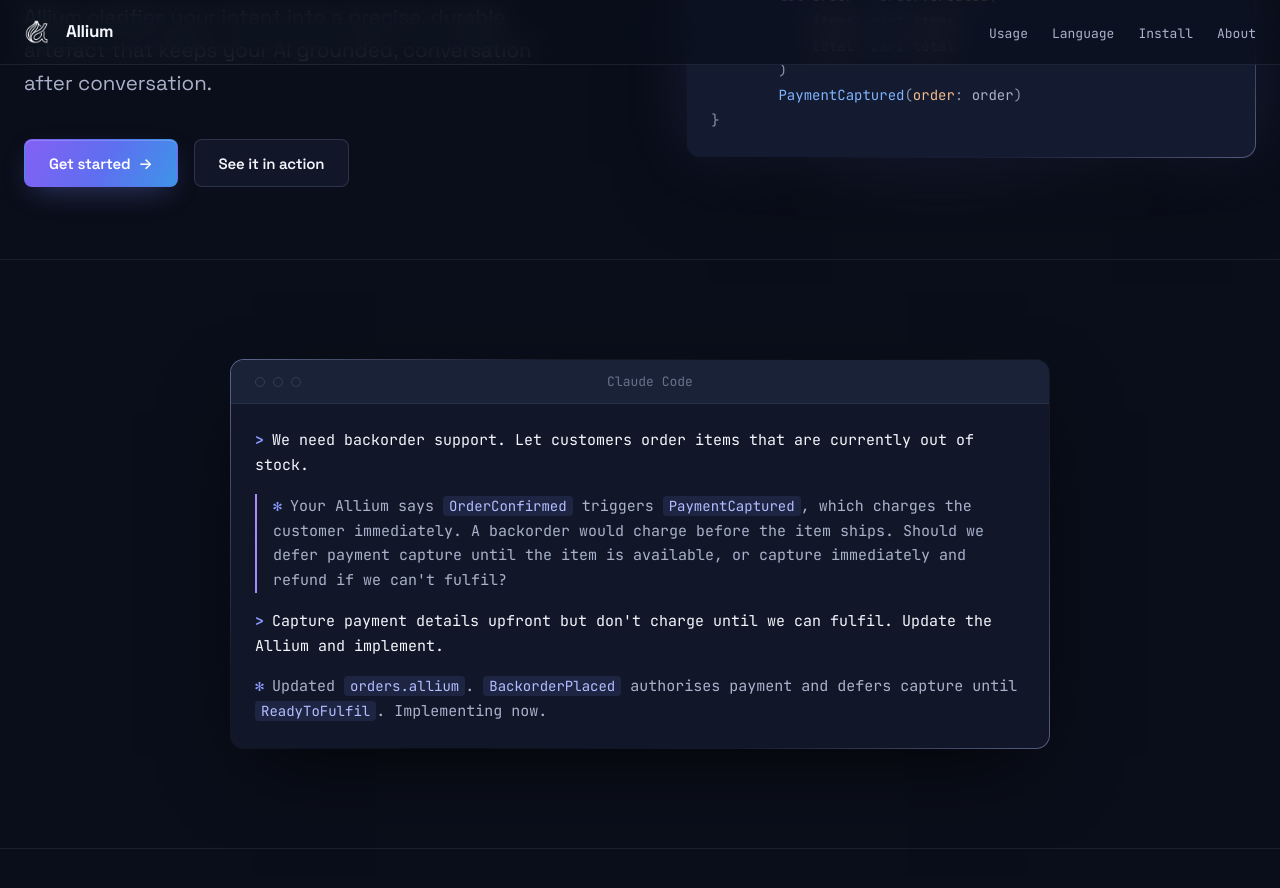
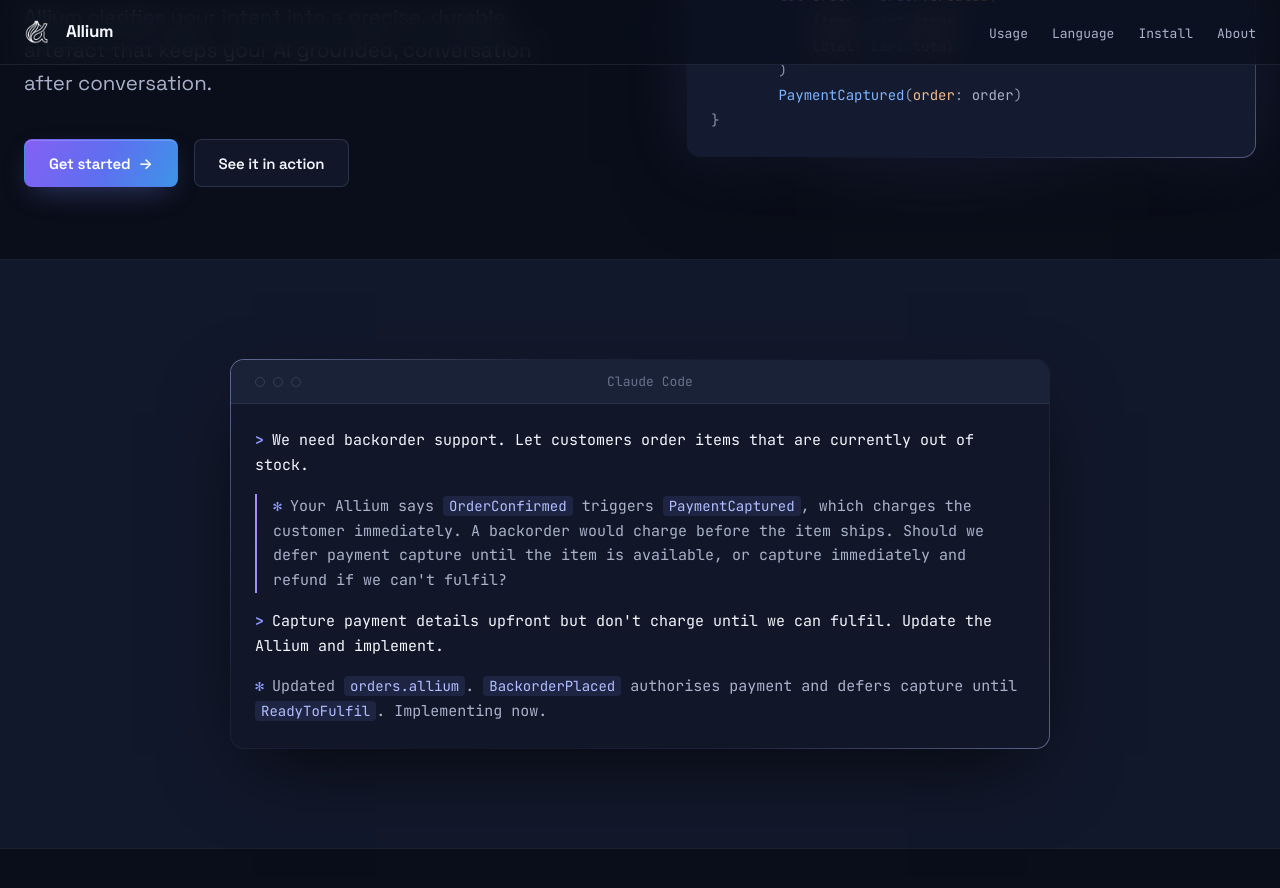
Before and after one commit to juxt/allium-website, a Jekyll site: the page built from index.md, in a window 1280 px wide and 900 px high, scrolled down 434 px. Shown: the top 888 px of the window. Built offline with Jekyll 4.4.1, drawn with Linux system fonts in a browser that asks for light colours.

Commit message:
Alternate section background bands on landing page
Add a solid full-bleed cool-navy band behind alternating sections
(terminal, code-vs-intent, flow, testimonials) so the page steps between
tones instead of reading as one flat surface.

Co-Authored-By: Claude Opus 4.8 <noreply@anthropic.com>

```diff
--- a/assets/style.css
+++ b/assets/style.css
@@ -29,6 +29,7 @@
   --accent-tint:   rgba(124,140,255,0.12);
   --accent-glow:   rgba(124,140,255,0.40);
   --accent-wash:   rgba(124,140,255,0.10);
+  --section-band:  #12182B;  /* alternating full-bleed section band — solid, lifted cool navy */
 
   /* ===== SYNTAX — brighter for the elevated code surface ===== */
   --syn-keyword: #B79DFF;
@@ -157,6 +158,16 @@ code, kbd, pre, .mono { font-family: var(--font-mono); font-size: 0.9375rem; lin
 .section-block { padding-block: clamp(5rem, 11vh, 9rem); }
 .section-narrow { max-width: var(--measure); margin-inline: auto; padding-inline: var(--s-3); }
 .rule { border: 0; border-top: 1px solid var(--border); margin: 0; }
+
+/* Alternating section band — full-bleed solid color for a clean step between
+   sections. body has overflow-x: clip, so 100vw adds no horizontal scrollbar. */
+.section-tint { position: relative; isolation: isolate; }
+.section-tint::before {
+  content: ""; position: absolute; z-index: -1; pointer-events: none;
+  left: 50%; transform: translateX(-50%);
+  width: 100vw; top: 0; bottom: 0;
+  background: var(--section-band);
+}
 .main-home { display: block; }
 .section-intro-title { margin-top: var(--s-2); max-width: 24ch; }
 .section-intro-lead  { margin-top: var(--s-3); max-width: 46rem; }
--- a/index.md
+++ b/index.md
@@ -42,7 +42,7 @@ title: Home
 
 <hr class="rule">
 
-<section class="section section-block">
+<section class="section section-block section-tint">
   <div class="terminal" data-reveal>
     <div class="terminal-titlebar">
       <div class="terminal-dots">
@@ -105,7 +105,7 @@ title: Home
 <hr class="rule">
 
 <!-- ===== [1] CODE vs INTENT — editorial spread ===== -->
-<section class="section section-block spread" data-reveal>
+<section class="section section-block spread section-tint" data-reveal>
   <div class="spread__copy">
     <span class="eyebrow">Code vs intent</span>
     <h2 class="h2 spread__title">Why not just point the LLM at the code?</h2>
@@ -217,7 +217,7 @@ rule GuestCheckout {
 <hr class="rule">
 
 <!-- ===== [3] TWO DIRECTIONS — bidirectional flow rail ===== -->
-<section class="section section-block">
+<section class="section section-block section-tint">
   <div class="section-head" data-reveal>
     <span class="eyebrow">Two directions of travel</span>
     <h2 class="h2 section-head__title">The specification and the code evolve together.</h2>
@@ -299,7 +299,7 @@ rule GuestCheckout {
 <hr class="rule">
 
 <!-- ===== [5] TESTIMONIALS — sliding carousel ===== -->
-<section class="section section-block">
+<section class="section section-block section-tint">
   <div class="section-head section-head--center" data-reveal>
     <span class="eyebrow">From the field</span>
     <h2 class="h2 section-head__title">What early users are saying.</h2>
```
